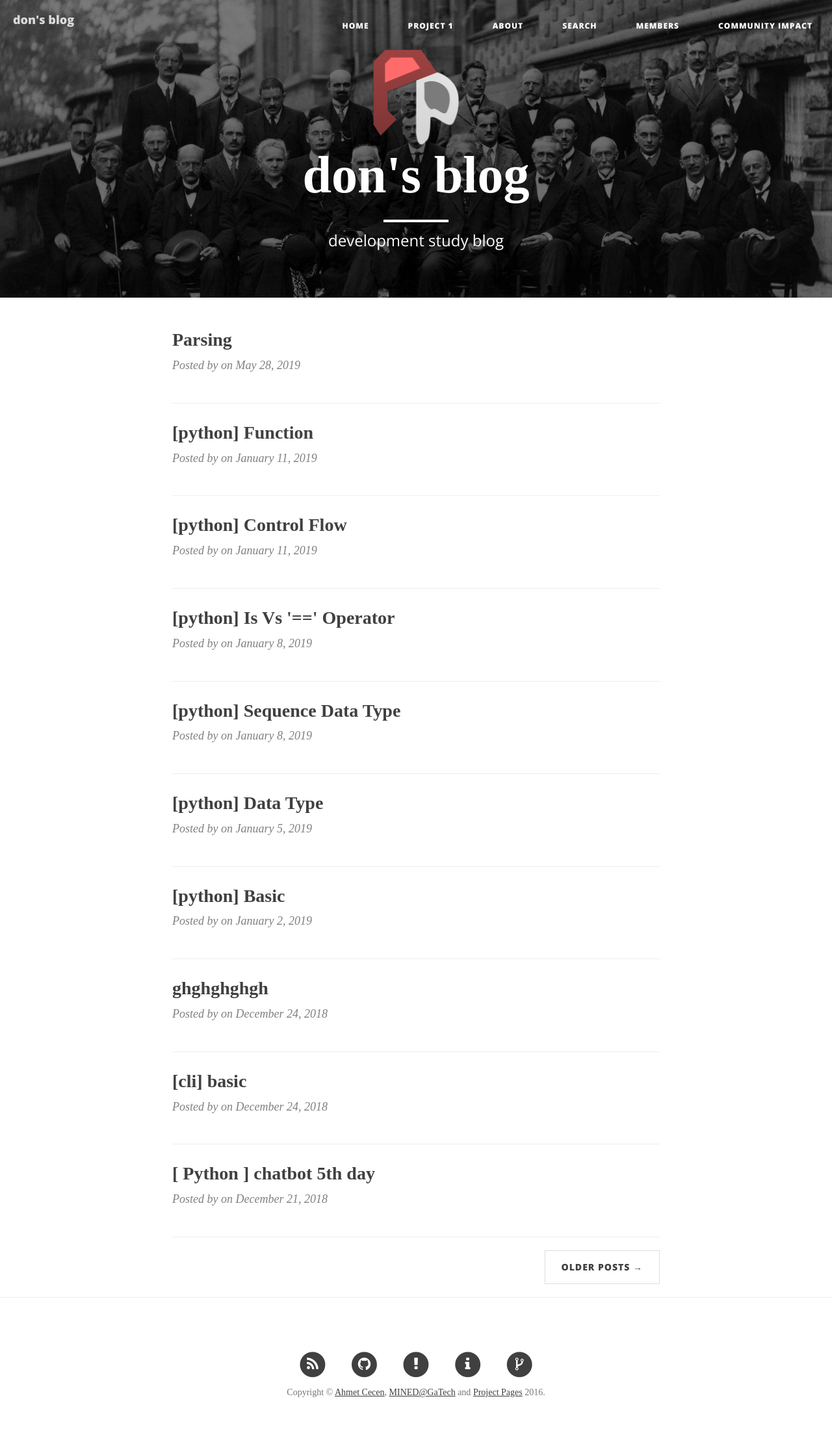
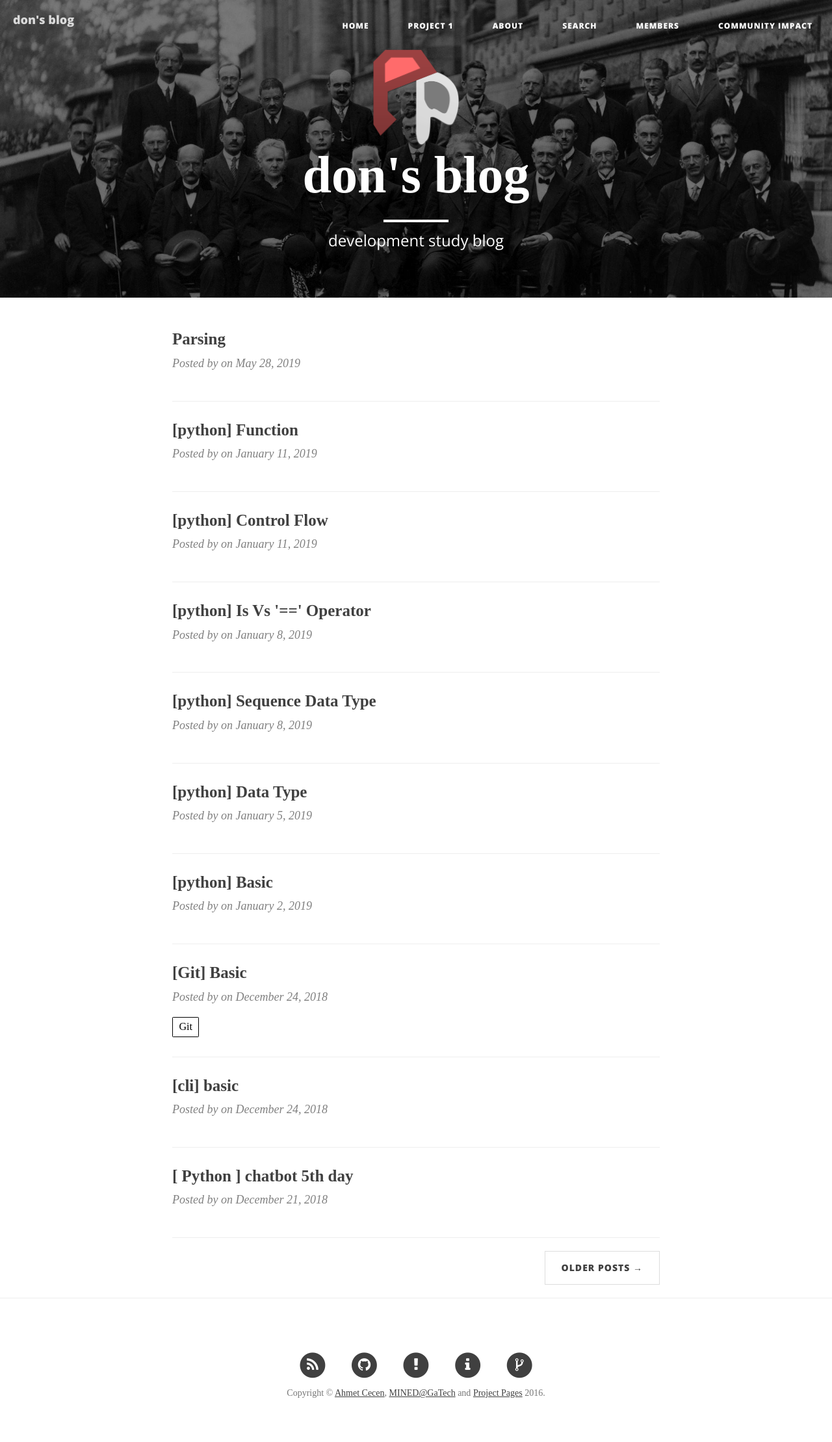
Before and after one commit to don2101/don2101.github.io, a Jekyll site: the page built from index.html, in a window 1280 px wide. Shown: the whole page at 65% size. Built offline with Jekyll 4.4.1, drawn with Linux system fonts in a browser that asks for light colours; nearby versions of some CDN libraries; some web fonts are replaced; the list of posts is cut into pages by our own code.

Commit message:
font 수정

```diff
--- a/_posts/2018-12-24-[Git] Basic.md
+++ b/_posts/2018-12-24-[Git] Basic.md
@@ -1,5 +1,6 @@
 ---
-title : "ghghghghgh"
+title : "[Git] Basic"
+tags: ["Git"]
 ---
 # Git
 
--- a/css/clean-blog.css
+++ b/css/clean-blog.css
@@ -225,7 +225,7 @@ hr.small {
   color: #0085a1;
 }
 .post-preview > a > .post-title {
-  font-size: 28px;
+  font-size: 25px;
   margin-top: 30px;
   margin-bottom: 10px;
 }
@@ -251,7 +251,7 @@ hr.small {
 }
 @media only screen and (min-width: 768px) {
   .post-preview > a > .post-title {
-    font-size: 28px;
+    font-size: 25px;
   }
 }
 .section-heading {
```
